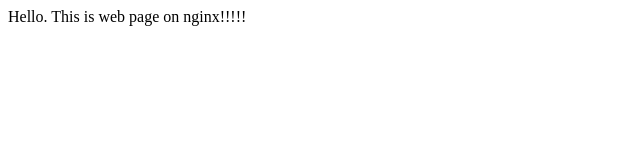
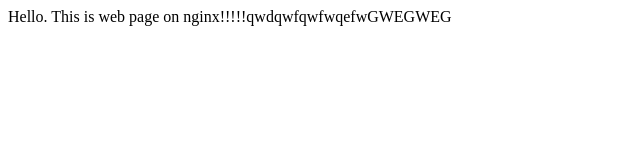
Before and after one commit to LinuxProMaster/testGitActions, a plain HTML site: page index.html in a window 1280 px wide. Shown: the whole page, without its empty margins (0-640 px from the left). Drawn offline with Linux system fonts and the light colour scheme.

Commit message:
Update index.html

```diff
--- a/index.html
+++ b/index.html
@@ -1,3 +1,3 @@
 <html>
-	Hello. This is web page on nginx!!!!!
+	Hello. This is web page on nginx!!!!!qwdqwfqwfwqefwGWEGWEG
 </html>
```
